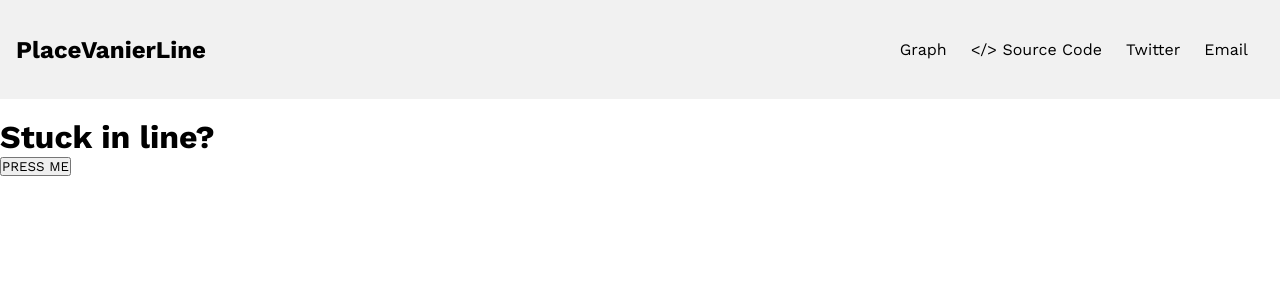
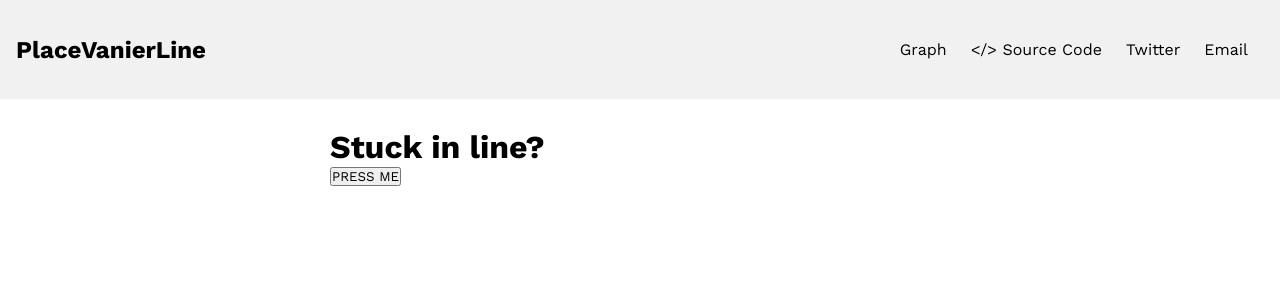
Before and after one commit to justindhillon/place-vanier-line, a Next.js app: page /record-time in a window 1280 px wide. Shown: the top 300 px of the page. Built offline with nearby package versions, Linux system fonts and the light colour scheme.

Commit message:
modified:   styles/global.css

```diff
--- a/styles/global.css
+++ b/styles/global.css
@@ -69,8 +69,9 @@ nav{
 }
 
 .button-container {
-  position: relative;
   margin: auto;
+  width: 50%;
+  padding: 10px;
 }
 
 .center{
```
